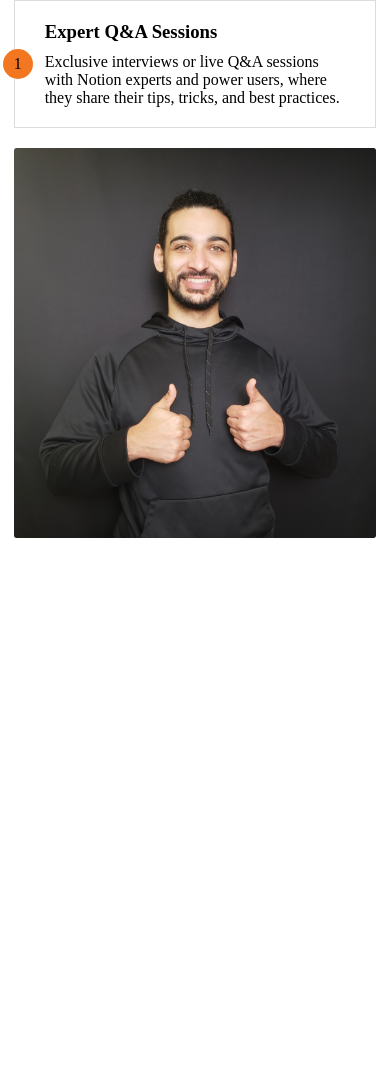
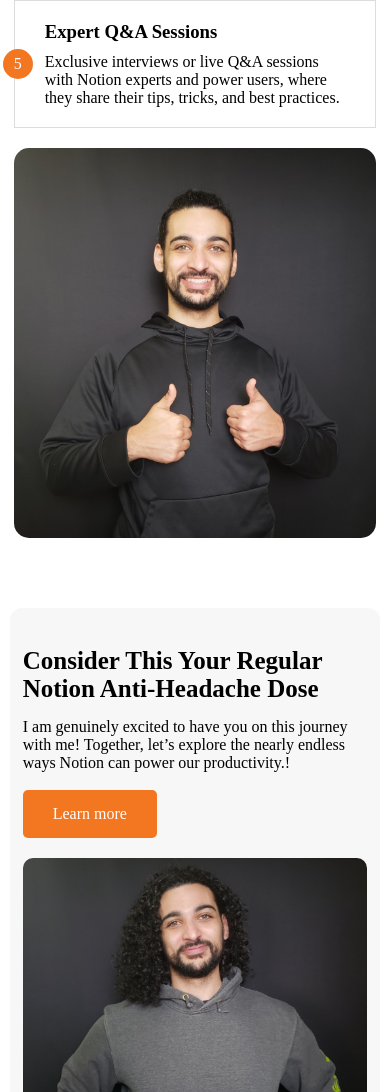
Before and after one commit to md-mohosin/notion-nation, a website built with Vite: page index.html in a window 390 px wide. Shown: the part 2012-3104 px from the top of the page. Before the commit the page ends 2550 px from the top, so only its background shows below. Built offline with nearby package versions, Linux system fonts and the light colour scheme.

Commit message:
create headache section

```diff
--- a/index.html
+++ b/index.html
@@ -86,7 +86,7 @@
             <p>Tips and tricks for optimizing workflows within Notion, such as creating custom views and setting up
               templates for recurring tasks.</p>
             <p class="number">
-              1</p>
+              2</p>
           </div>
           <div class="expect-card">
             <h3>Automation &Integration Strategies</h3>
@@ -94,24 +94,40 @@
               the Notion API. As well as integrating Notion with tools such as Google Calendar, Trello, Slack, and
               Airtable for seamless productivity.</p>
             <p class="number">
-              1</p>
+              3</p>
           </div>
           <div class="expect-card">
             <h3>Community Spotlights & Case Studies</h3>
             <p>Contributions of how community members have customized Notion to fit their specific needs and workflows,
               with screenshots and explanations.</p>
             <p class="number">
-              1</p>
+              4</p>
           </div>
           <div class="expect-card">
             <h3>Expert Q&A Sessions</h3>
             <p>Exclusive interviews or live Q&A sessions with Notion experts and power users, where they share their
-              tips, tricks, and best practices. </p>
+              tips, tricks, and best practices.</p>
             <p class="number">
-              1</p>
+              5</p>
           </div>
         </div>
         <img src="./src/images/men2.png" alt="">
+      </div>
+    </section>
+
+
+
+    <section class="container margin-top">
+      <div class="anti-headache">
+        <div class="content headache">
+          <img class="headache-image" src="./src/images/men3.png" alt="">
+          <div class="headache-content">
+            <h2 class="headache-title">Consider This Your Regular Notion Anti-Headache Dose</h2>
+            <p>I am genuinely excited to have you on this journey with me!
+              Together, let’s explore the nearly endless ways Notion can power our productivity.!</p>
+            <a class="headache-link-btn" href="">Learn more</a>
+          </div>
+        </div>
       </div>
     </section>
   </main>
--- a/src/style.css
+++ b/src/style.css
@@ -129,12 +129,14 @@
   gap: 100px;
 }
 
-.notion-title {
+.notion-title,
+.headache-title {
   font-size: 55px;
   padding: 25px 0;
 }
 
-.notion-link-btn {
+.notion-link-btn,
+.headache-link-btn {
   display: inline-block;
   background-color: #F37621;
   padding: 15px 30px;
@@ -155,6 +157,7 @@
 .expect img {
   height: 100%;
   width: 40%;
+  border-radius: 15px;
 }
 
 .expect .number {
@@ -170,6 +173,7 @@
   left: -12px;
   top: 50%;
   transform: translateY(-50%);
+  color: white;
 }
 
 .expect-card-container {
@@ -191,6 +195,31 @@
 
 .expect-card p {
   padding-top: 10px;
+}
+
+.anti-headache {
+  width: 95%;
+  margin: 0 auto;
+  background-color: #F7F7F7;
+  border-radius: 12px;
+}
+
+.headache {
+  display: flex;
+  align-items: center;
+  gap: 100px;
+  width: 80%;
+  height: 600px;
+}
+
+.headache-content {
+  width: 50%;
+}
+
+.headache-image {
+  width: 400px;
+  height: 400px;
+  border-radius: 10px;
 }
 
 
@@ -252,29 +281,48 @@
     flex-direction: column;
   }
 
-  .notion-title {
+  .headache {
+    display: flex;
+    align-items: center;
+    gap: 40px;
+    flex-direction: column-reverse;
+    height: 700px;
+  }
+
+  .notion-title,
+  .headache-title {
     font-size: 40px;
     padding: 20px 0;
   }
 
-  .expect{
+  .expect {
     flex-direction: column;
     gap: 20px;
   }
 
-  .expect-card-container{
+  .expect-card-container {
     width: 100%;
   }
 
-  .expect img{
+  .expect img {
     width: 80%;
   }
 
-  .expect-card-container{
+  .expect-card-container {
     gap: 15px;
   }
 
-  .expect-card{
+  .expect-card {
+    width: 100%;
+  }
+
+  .expect {
+    flex-direction: column;
+    gap: 20px;
+    height: auto;
+  }
+
+  .headache-content {
     width: 100%;
   }
 }
@@ -350,16 +398,27 @@
     width: 100%;
   }
 
-  .notion-title {
+  .headache-image {
+    width: 100%;
+    height: 350px;
+  }
+
+  .headache{
+    height: 600px;
+  }
+
+  .notion-title,
+  .headache-title {
     font-size: 25px;
     padding: 15px 0;
   }
 
-  .notion-link-btn {
+  .notion-link-btn,
+  .headache-link-btn {
     margin-top: 18px;
   }
 
-  .expect{
+  .expect {
     flex-direction: column;
     gap: 20px;
     height: auto;
@@ -369,6 +428,8 @@
     width: 100%;
   }
 
-
+.headache{
+  gap: 20px;
+}
 
 }
```
Also changed, not shown: src/images/men3.png (added).
